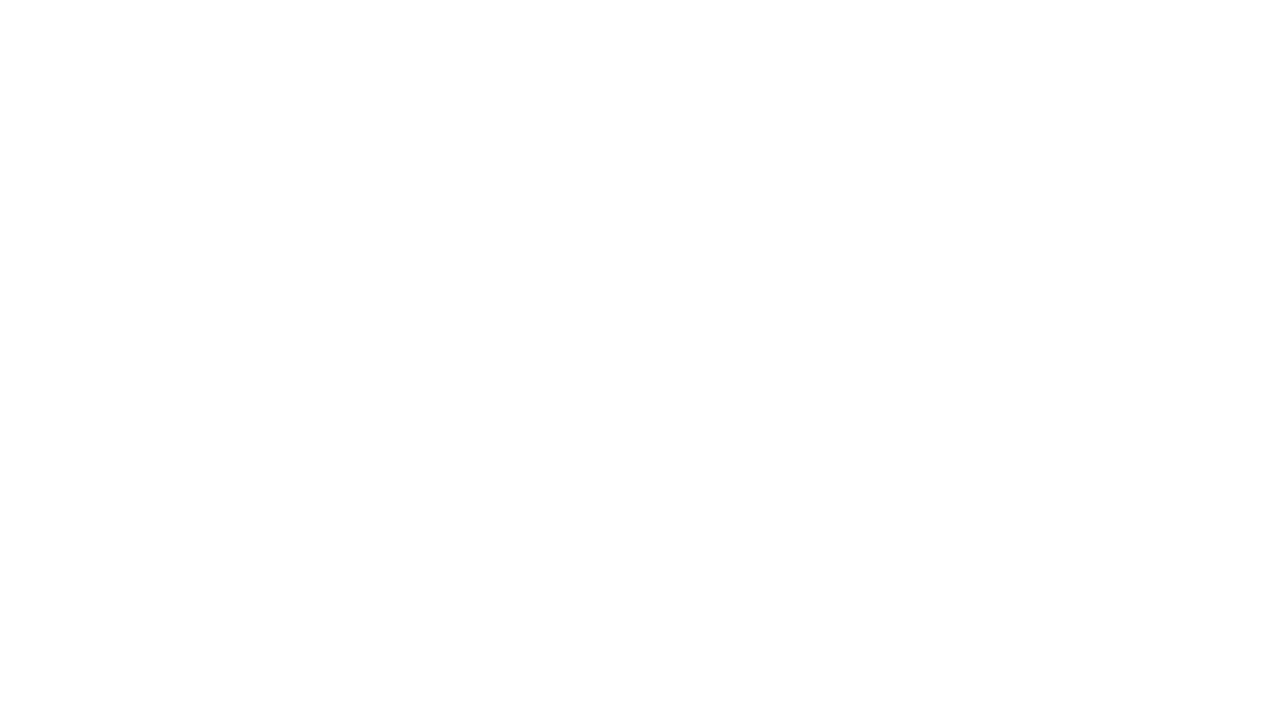
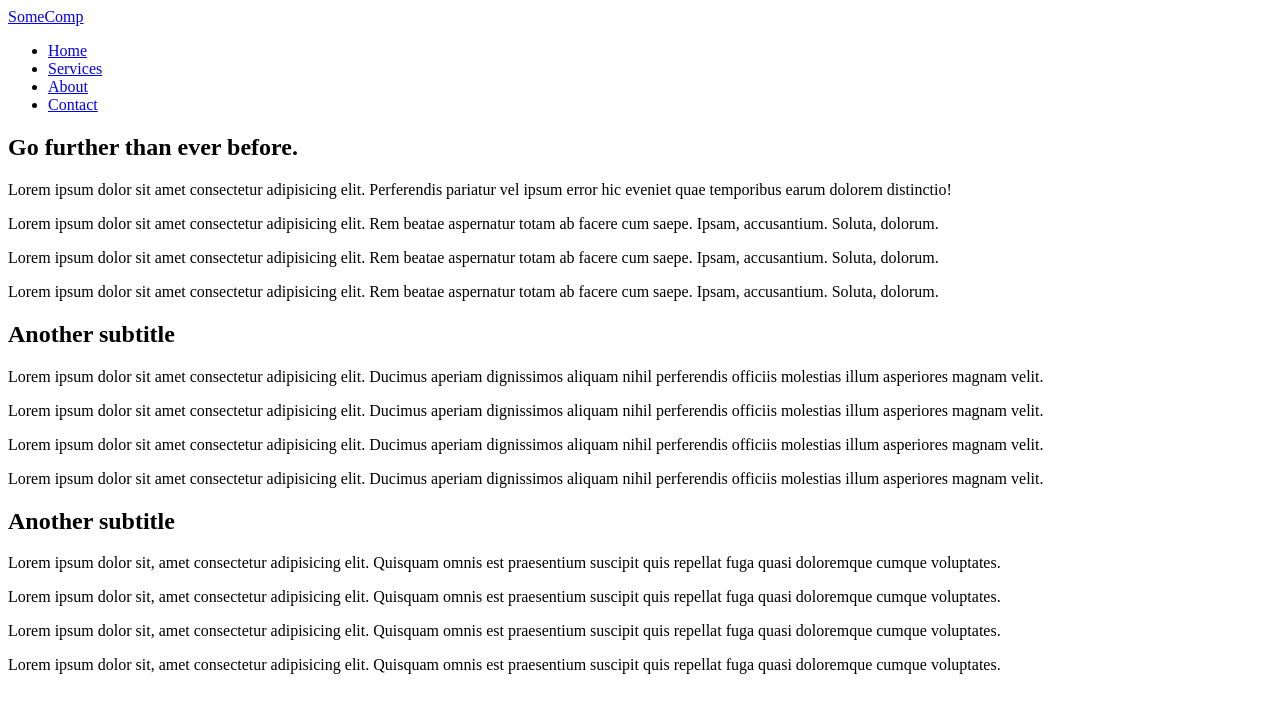
Before and after one commit to ankitt01/Scroll-Activated-Sticky-Navigation, a plain HTML site: page index.html in a window 1280 px wide. Drawn offline with Linux system fonts and the light colour scheme.

Commit message:
html done

```diff
--- a/index.html
+++ b/index.html
@@ -9,6 +9,40 @@
 </head>
 
 <body>
+    <header>
+        <div class="inner flex">
+            <a href="#" class="logo">SomeComp</a>
+            <nav>
+                <ul>
+                    <li><a href="#" class="active">Home</a></li>
+                    <li><a href="#">Services</a></li>
+                    <li><a href="#">About</a></li>
+                    <li><a href="#">Contact</a></li>
+                </ul>
+            </nav>
+        </div>
+    </header>
+
+    <section>
+        <div class="inner">
+            <h1>Go further than ever before.</h1>
+            <p class="subhead">Lorem ipsum dolor sit amet consectetur adipisicing elit. Perferendis pariatur vel ipsum error hic eveniet quae temporibus earum dolorem distinctio!</p>
+
+            <p>Lorem ipsum dolor sit amet consectetur adipisicing elit. Rem beatae aspernatur totam ab facere cum saepe. Ipsam, accusantium. Soluta, dolorum.</p>
+            <p>Lorem ipsum dolor sit amet consectetur adipisicing elit. Rem beatae aspernatur totam ab facere cum saepe. Ipsam, accusantium. Soluta, dolorum.</p>
+            <p>Lorem ipsum dolor sit amet consectetur adipisicing elit. Rem beatae aspernatur totam ab facere cum saepe. Ipsam, accusantium. Soluta, dolorum.</p>
+            <h2>Another subtitle</h2>
+            <p>Lorem ipsum dolor sit amet consectetur adipisicing elit. Ducimus aperiam dignissimos aliquam nihil perferendis officiis molestias illum asperiores magnam velit.</p>
+            <p>Lorem ipsum dolor sit amet consectetur adipisicing elit. Ducimus aperiam dignissimos aliquam nihil perferendis officiis molestias illum asperiores magnam velit.</p>
+            <p>Lorem ipsum dolor sit amet consectetur adipisicing elit. Ducimus aperiam dignissimos aliquam nihil perferendis officiis molestias illum asperiores magnam velit.</p>
+            <p>Lorem ipsum dolor sit amet consectetur adipisicing elit. Ducimus aperiam dignissimos aliquam nihil perferendis officiis molestias illum asperiores magnam velit.</p>
+            <h2>Another subtitle</h2>
+            <p>Lorem ipsum dolor sit, amet consectetur adipisicing elit. Quisquam omnis est praesentium suscipit quis repellat fuga quasi doloremque cumque voluptates.</p>
+            <p>Lorem ipsum dolor sit, amet consectetur adipisicing elit. Quisquam omnis est praesentium suscipit quis repellat fuga quasi doloremque cumque voluptates.</p>
+            <p>Lorem ipsum dolor sit, amet consectetur adipisicing elit. Quisquam omnis est praesentium suscipit quis repellat fuga quasi doloremque cumque voluptates.</p>
+            <p>Lorem ipsum dolor sit, amet consectetur adipisicing elit. Quisquam omnis est praesentium suscipit quis repellat fuga quasi doloremque cumque voluptates.</p>
+        </div>
+    </section>
 
 </body>
 
```
